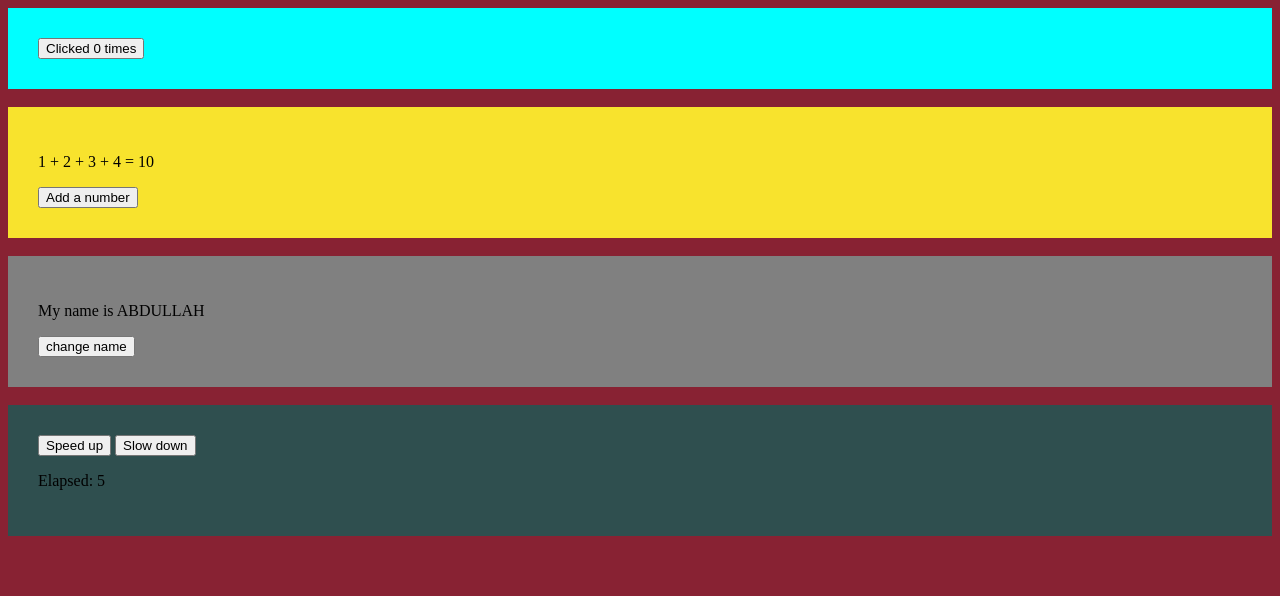
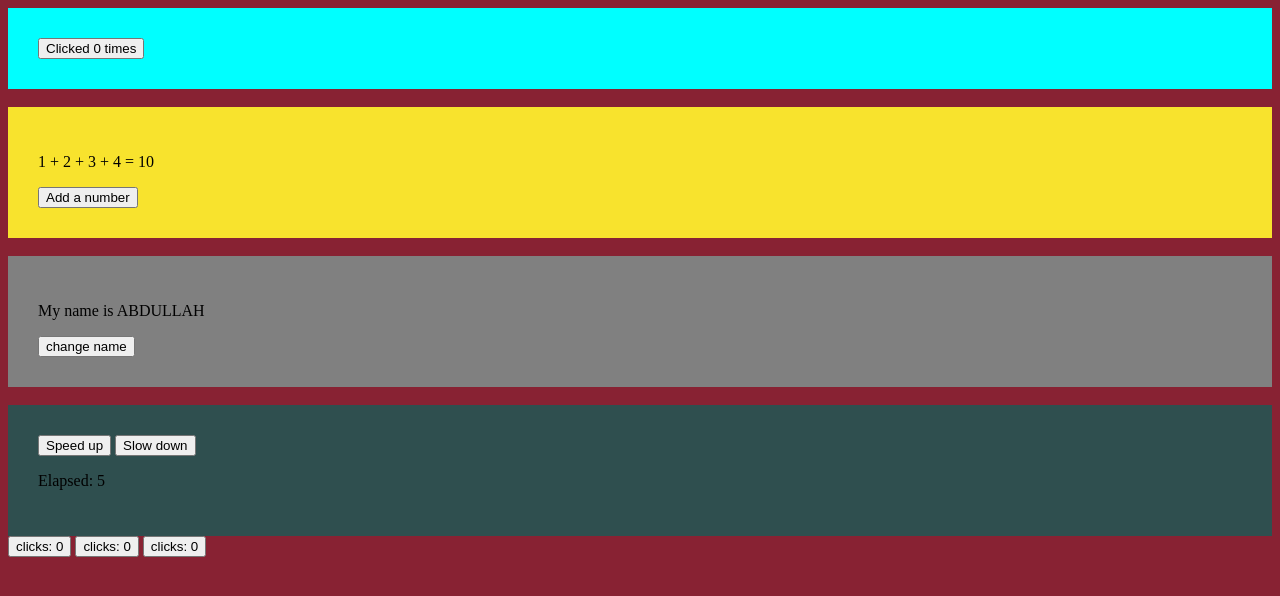
Before and after one commit to Abdullah-Hamad-Almousa/TrainingOnSvelte, a SvelteKit app: page / in a window 1280 px wide. Shown: the top 596 px of the page. Built offline with nearby package versions, Linux system fonts and the light colour scheme.

Commit message:
adding universal counter to the app

```diff
--- a/src/routes/+page.svelte
+++ b/src/routes/+page.svelte
@@ -1,9 +1,10 @@
-<script>
+<script lang="ts">
 
-    import Counter from './counter.svelte'
-    import DeepState from "./DeepState.svelte";
-    import TestString from "./testString.svelte";
-    import Effect from "./effect.svelte";
+    import Counter from './app/counter.svelte'
+    import DeepState from "./app/DeepState.svelte"
+    import TestString from "./app/testString.svelte"
+    import Effect from "./app/effect.svelte"
+    import UniCounter from "./app/UniversalCounter.svelte"
 
 </script>
 
@@ -17,7 +18,7 @@
 
     <br>
 
-    <section class="deepState">
+    <section class="deep-state">
 
         <DeepState />
 
@@ -25,7 +26,7 @@
 
     <br>
 
-    <section class="testString">
+    <section class="test-string">
 
         <TestString ./>
 
@@ -36,6 +37,12 @@
     <section class="effect">
 
         <Effect />
+
+    </section>
+
+    <section class="uni-counter">
+
+        <UniCounter /> <UniCounter /> <UniCounter />
 
     </section>
 
@@ -52,12 +59,12 @@
         padding: 30px;
     }
 
-    .deepState {
+    .deep-state {
         background: #f8e32d;
         padding: 30px;
     }
 
-    .testString{
+    .test-string{
         background: gray;
         padding: 30px;
     }
--- /dev/null
+++ b/src/routes/app/UniversalCounter.svelte
@@ -0,0 +1,9 @@
+<script lang="ts">
+
+	import { counterSvelte } from "./scripts/counter.svelte.ts"
+
+</script>
+
+<button onclick={() => counterSvelte.count += 1}>
+	clicks: {counterSvelte.count}
+</button>
--- /dev/null
+++ b/src/routes/app/scripts/counter.svelte.ts
@@ -0,0 +1,3 @@
+export const counterSvelte = $state({
+	count: 0
+})
```
Also changed, not shown: src/routes/app/DeepState.svelte (renamed from src/routes/DeepState.svelte), src/routes/app/counter.svelte (renamed from src/routes/counter.svelte), src/routes/app/effect.svelte (renamed from src/routes/effect.svelte), src/routes/app/testString.svelte (renamed from src/routes/testString.svelte).
